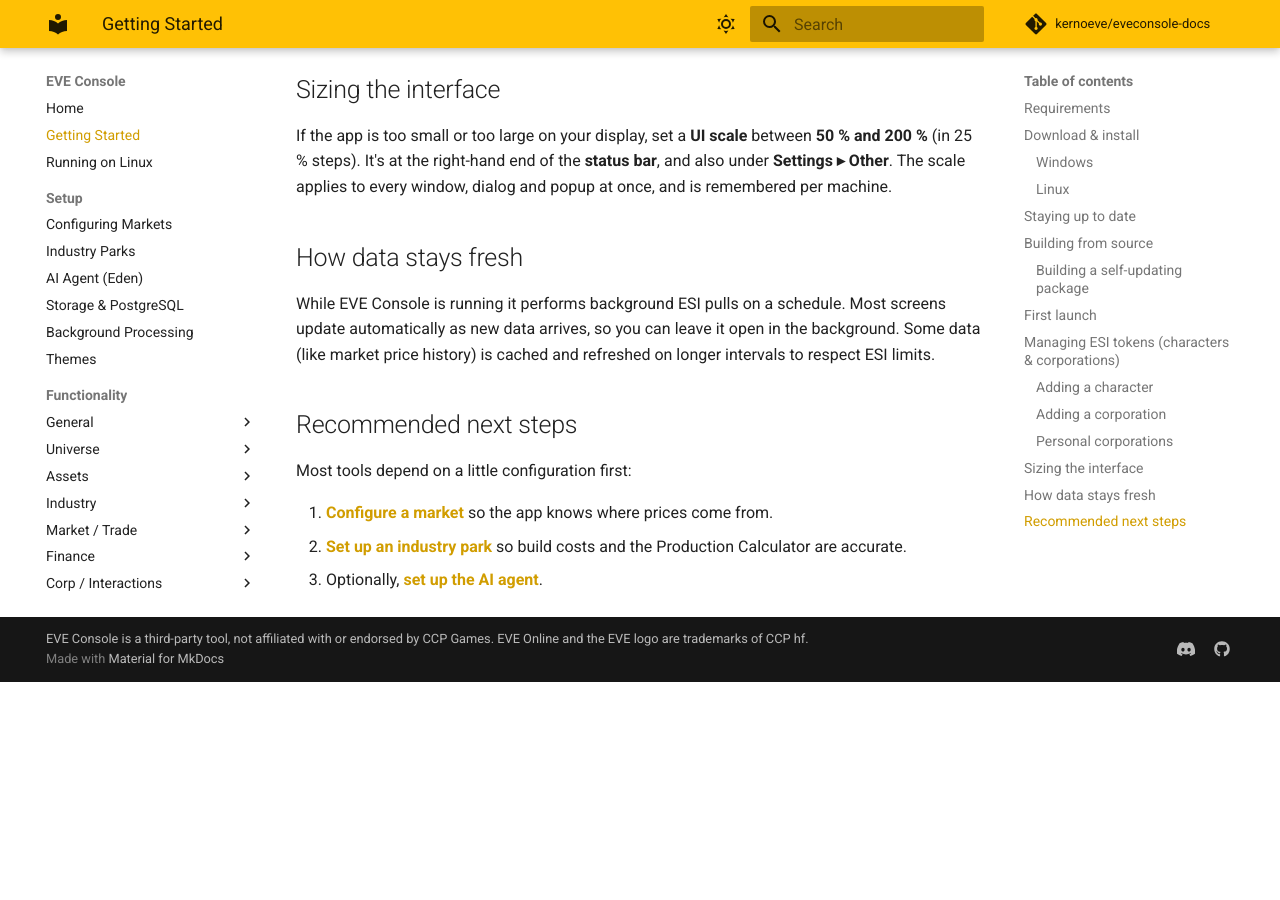
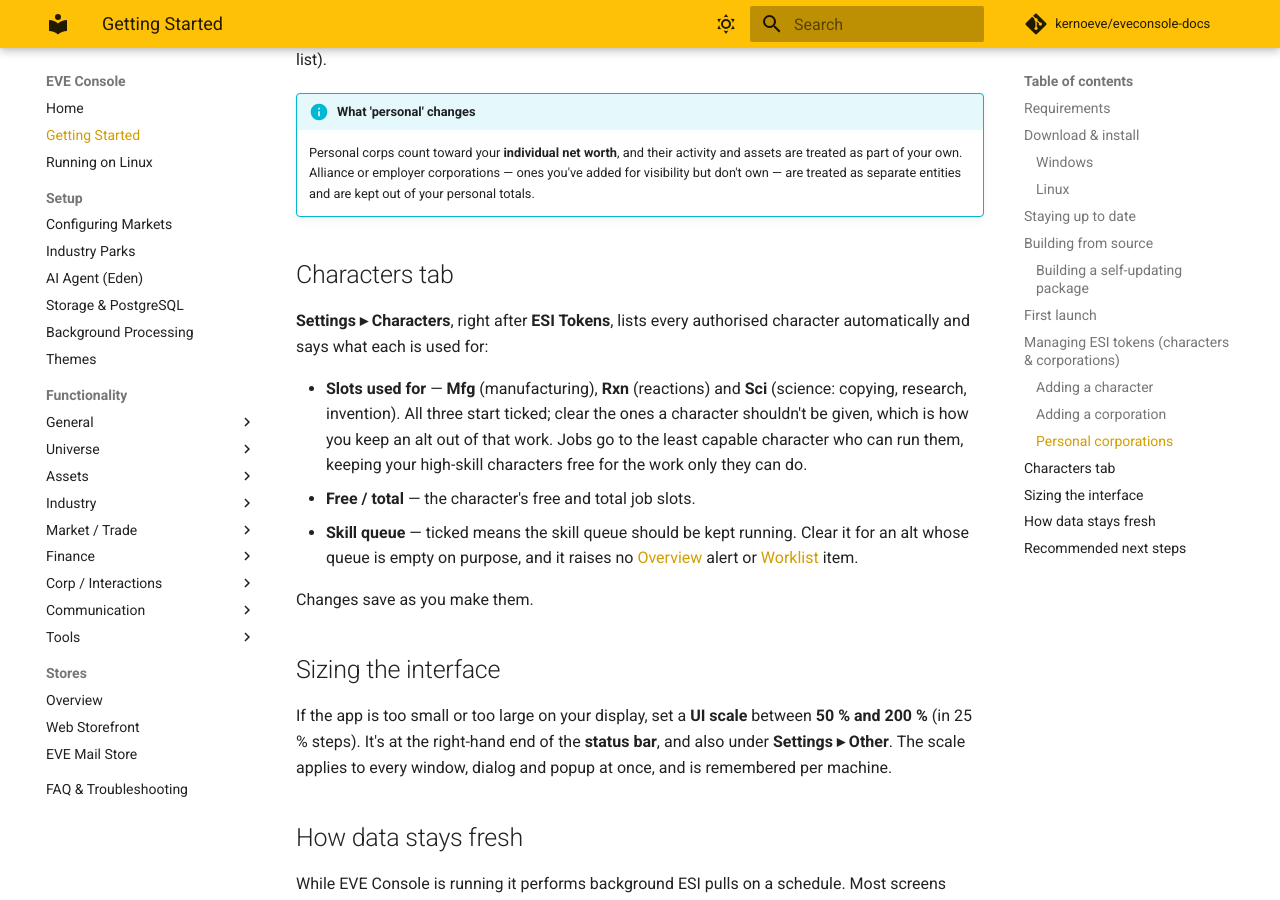
Before and after one commit to kernoeve/eveconsole-docs, an MkDocs documentation site: the page built from docs/getting-started.md, in a window 1280 px wide and 900 px high, scrolled down 4075 px. Built offline with MkDocs 1.6.1 and Material for MkDocs 9.7.7, drawn with Linux system fonts in a browser that asks for light colours; comment, search, counter and statistics services are not loaded; before the commit the page ends 4757 px from its top, so only the background shows below that; some of the changed text lies outside the part shown.

Commit message:
Settings Characters tab; Worklist park and skill-queue notes; --profile for source builds
Co-Authored-By: Claude Opus 5.5 <noreply@anthropic.com>

````diff
--- a/docs/getting-started.md
+++ b/docs/getting-started.md
@@ -55,6 +55,15 @@ dotnet run
 ```
 
 A `dotnet run` build doesn't self-update — `git pull` and rebuild to get newer changes.
+
+!!! tip "Keep a development build away from your real data"
+
+    Start the app with `--profile <name>` (for example `dotnet run -- --profile dev`)
+    to run a completely separate copy — its own config, database and caches — under
+    `%LOCALAPPDATA%\EveConsole\Profiles\<name>` (`~/.local/share/EveConsole/Profiles/<name>`
+    on Linux), or give a folder path instead of a name. It starts empty, like a fresh
+    install, and runs alongside your normal copy. The window title shows the profile
+    name, and **Settings ▸ Database** says which folder is in use.
 
 ### Building a self-updating package
 
@@ -152,6 +161,23 @@ dot flags personal corps in the list).
     you've added for visibility but don't own — are treated as separate entities and
     are kept out of your personal totals.
 
+## Characters tab
+
+**Settings ▸ Characters**, right after **ESI Tokens**, lists every authorised
+character automatically and says what each is used for:
+
+- **Slots used for** — **Mfg** (manufacturing), **Rxn** (reactions) and **Sci**
+  (science: copying, research, invention). All three start ticked; clear the ones a
+  character shouldn't be given, which is how you keep an alt out of that work. Jobs
+  go to the least capable character who can run them, keeping your high-skill
+  characters free for the work only they can do.
+- **Free / total** — the character's free and total job slots.
+- **Skill queue** — ticked means the skill queue should be kept running. Clear it for
+  an alt whose queue is empty on purpose, and it raises no [Overview](tools/overview.md)
+  alert or [Worklist](tools/worklist.md) item.
+
+Changes save as you make them.
+
 ## Sizing the interface
 
 If the app is too small or too large on your display, set a **UI scale** between
````
Also changed, not shown: docs/tools/worklist.md (+2 -2 lines).
